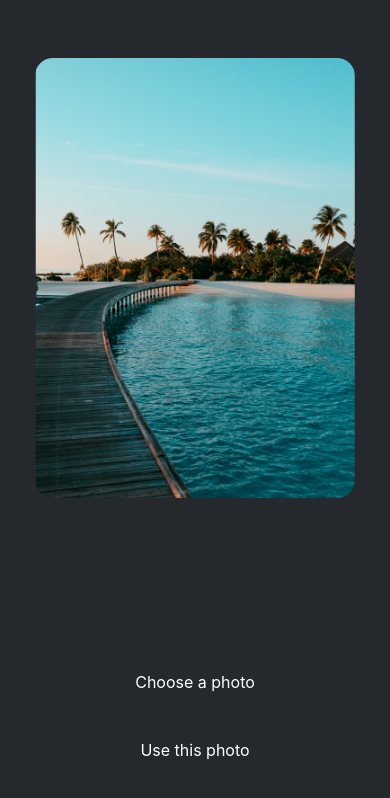
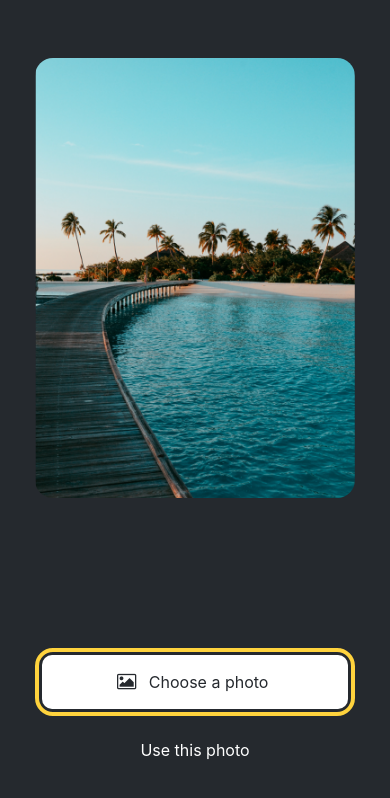
Before and after one commit to banksjazz87/expo-tutorial, a React Native app: screen / in a window 390 px wide. Shown: the top 798 px of the page. Built offline with nearby package versions, Linux system fonts and the light colour scheme.

Commit message:
feature: added styles to the upload an image button

```diff
--- a/App.js
+++ b/App.js
@@ -13,8 +13,14 @@
 			</View>
 
 			<View style={styles.footerContainer}>
-				<Button label="Choose a photo" />
-				<Button label="Use this photo" />
+				<Button
+					theme="primary"
+					label="Choose a photo"
+				/>
+				<Button
+					theme=""
+					label="Use this photo"
+				/>
 			</View>
 			<StatusBar style="auto" />
 		</View>
--- a/components/Button.js
+++ b/components/Button.js
@@ -1,6 +1,25 @@
 import { StyleSheet, View, Pressable, Text } from "react-native";
+import FontAwesome from "@expo/vector-icons/FontAwesome";
 
-export default function Button({ label }) {
+export default function Button({ label, theme }) {
+	if (theme === "primary") {
+		return (
+			<View style={[styles.buttonContainer, { borderWidth: 4, borderColor: "#ffd33d", borderRadius: 18 }]}>
+				<Pressable
+					style={[styles.button, { backgroundColor: "#fff" }]}
+					onPress={() => alert("You Pressed Me")}
+				>
+					<FontAwesome
+						name="picture-o"
+						size={18}
+						color="#25292e"
+						style={styles.buttonIcon}
+					/>
+					<Text style={[styles.buttonLabel, { color: "#25292e" }]}> {label} </Text>
+				</Pressable>
+			</View>
+		);
+	}
 	return (
 		<View style={styles.buttonContainer}>
 			<Pressable
--- a/package.json
+++ b/package.json
@@ -10,6 +10,7 @@
   },
   "dependencies": {
     "@expo/metro-runtime": "~3.1.3",
+    "@expo/vector-icons": "^14.0.0",
     "expo": "^50.0.17",
     "expo-status-bar": "~1.11.1",
     "react": "18.2.0",
```
